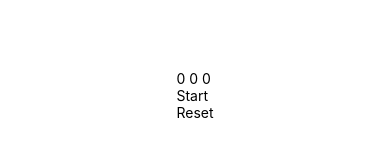
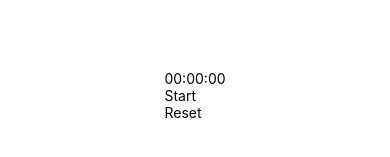
Before and after one commit to Shopify/eng-intern-assessment-react-native, a React Native app: screen / in a window 390 px wide. Shown: the part 327-484 px from the top of the page. Built offline with nearby package versions, Linux system fonts and the light colour scheme.

Commit message:
Added formatting for the time segments in the timestamp, plus the associated unit tests

```diff
--- a/src/StopWatch.tsx
+++ b/src/StopWatch.tsx
@@ -1,6 +1,7 @@
 import { useRef, useState } from 'react';
 import { View, StyleSheet, Text } from 'react-native';
 import StopWatchButton from './StopWatchButton';
+import { formatTimeSegment } from './utils';
 
 export default function StopWatch() {
 
@@ -52,7 +53,7 @@ export default function StopWatch() {
 
   return (
     <View style={styles.container}>
-      <Text>{time[0]} {time[1]} {time[2]}</Text>
+      <Text>{formatTimeSegment(time[0])}:{formatTimeSegment(time[1])}:{formatTimeSegment(time[2])}</Text>
       <StopWatchButton
         onPress={isRecording ? stopRecording : startRecording}
         text={isRecording ? "Stop" : "Start"}
--- /dev/null
+++ b/src/utils/index.js
@@ -0,0 +1,11 @@
+/**
+ * Ensures consistent two-digit display for each time segment, prepending a leading zero for single-digit values.
+ * Validates input to ensure segment is a non- negative number with two or fewer digits
+ * @param {number} segment - A numerical value of a time segment.
+ *                           A segment would be the numerical value of either the minute, seconds or centiseconds of the timestamp
+ * @returns {string} the formatted time segment, padded with a leading zero if necessary
+ */
+export const formatTimeSegment = (segment) => {
+    if(segment.toString().length > 2 || isNaN(segment) || segment < 0) return "";
+    return segment.toString().padStart(2, '0');
+}
```
Also changed, not shown: 1 other file (tests, documents, lock files or other folders).
